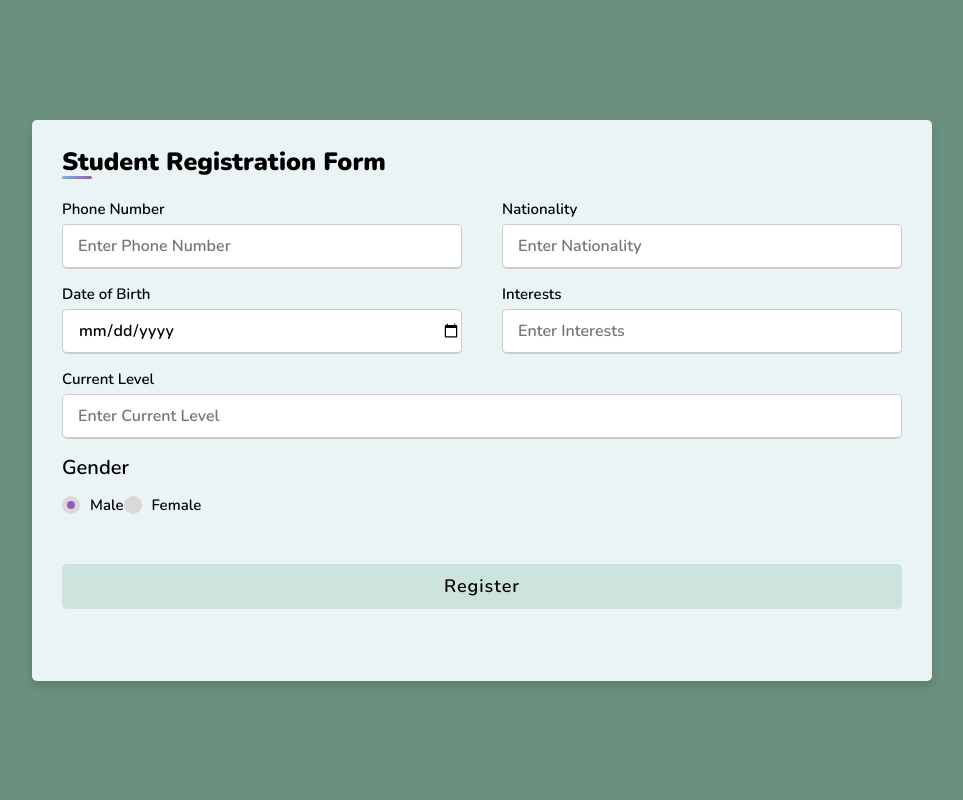
After one commit to yongqian0437/PhoneBook, a CodeIgniter app: the page made by application/views/user/registration/student_registration_view.php in a window 1280 px wide, after a click on "Male". The commit adds this page. Shown: the whole page, without its empty margins (158-1121 px from the left). Run offline with CodeIgniter, Linux system fonts and the light colour scheme.

Commit message:
Change the functions name and move db to model
1) Admin_dashboard
2)Users_information
3Auth.php
4) user_model, user_student_model
- add and delete some functions
5) Add student_form_view ,student_view and registration_view
6) change the link name in users_accounts_view
7)add the file which is student_registration_view

```diff
--- a/application/models/user_ep_model.php
+++ b/application/models/user_ep_model.php
@@ -50,4 +50,10 @@ class user_ep_model extends CI_Model
         $this->db->where($condition);
         return $this->db->get('user_ep')->result();
     }
+
+    public function last_user_id()
+    {
+     $row = $this->db->select("*")->limit(1)->order_by('user_id',"DESC")->get("users")->row();
+     return $row->user_id; //it will provide latest or last record id.
+    }
 }
--- a/application/views/user/registration/registration_view.php
+++ b/application/views/user/registration/registration_view.php
@@ -10,7 +10,7 @@
                     <div class="text-center">
                         <h1 class="h4 text-gray-900 mb-4">Create an Account!</h1>
                     </div>
-                    <form class="user" method="post" action="<?= base_url('user/registration');?>">
+                    <form class="user" method="post" action="<?= base_url('user/login/Auth/registration');?>">
                         <div class="form-group row">
                             <div class="col-sm-6 mb-3 mb-sm-0">
                             <label for="user_email" style=" color:black"; >First Name</label>
--- /dev/null
+++ b/application/views/user/registration/student_registration_view.php
@@ -0,0 +1,271 @@
+<style>
+    @import url('https://fonts.googleapis.com/css?family=Nunito:200,200i,300,300i,400,400i,600,600i,700,700i,800,800i,900,900i');
+
+    * {
+        margin: 0;
+        padding: 0;
+        box-sizing: border-box;
+        font-family: 'Nunito';
+        font-weight: 600;
+    }
+
+    body {
+        display: flex;
+        justify-content: center;
+        align-items: center;
+        padding: 10px;
+        background: #6B9080;
+        font-size: 15px;
+    }
+
+    .container {
+        max-width: 900px;
+        width: 100%;
+        background-color: #EAF4F4;
+        padding: 25px 30px;
+        border-radius: 5px;
+        box-shadow: 0 5px 10px rgba(0, 0, 0, 0.15);
+    }
+
+    .container .title {
+        font-size: 25px;
+        font-weight: 900;
+        position: relative;
+    }
+
+    .container .title::before {
+        content: "";
+        position: absolute;
+        left: 0;
+        bottom: 0;
+        height: 3px;
+        width: 30px;
+        border-radius: 5px;
+        background: linear-gradient(135deg, #71b7e6, #9b59b6);
+    }
+
+    .content form .user-details {
+        display: flex;
+        flex-wrap: wrap;
+        justify-content: space-between;
+        margin: 20px 0 12px 0;
+    }
+
+    form .user-details .input-box {
+        margin-bottom: 15px;
+        width: calc(100% / 2 - 20px);
+    }
+
+    form .input-box span.details {
+        display: block;
+        font-weight: 600;
+        margin-bottom: 5px;
+    }
+
+    .user-details .input-box input {
+        height: 45px;
+        width: 100%;
+        outline: none;
+        font-size: 16px;
+        border-radius: 5px;
+        padding-left: 15px;
+        border: 1px solid #ccc;
+        border-bottom-width: 2px;
+        transition: all 0.3s ease;
+    }
+
+    .user-details .input-box input:focus,
+    .user-details .input-box input:valid {
+        border-color: #9b59b6;
+    }
+
+    form .gender-details .gender-title {
+        font-size: 20px;
+        font-weight: 600;
+    }
+
+    form .category {
+        display: flex;
+        width: 30%;
+        margin: 14px 0;
+        justify-content: space-between;
+    }
+
+    form .category label {
+        display: flex;
+        align-items: center;
+        cursor: pointer;
+    }
+
+    form .category label .dot {
+        height: 18px;
+        width: 18px;
+        border-radius: 50%;
+        margin-right: 10px;
+        background: #d9d9d9;
+        border: 5px solid transparent;
+        transition: all 0.3s ease;
+    }
+
+    #dot-1:checked~.category label .one,
+    #dot-2:checked~.category label .two {
+        background: #9b59b6;
+        border-color: #d9d9d9;
+    }
+
+    form input[type="radio"] {
+        display: none;
+    }
+
+    form .button {
+        height: 45px;
+        width: 100%;
+        margin: 35px 0
+    }
+
+    form .button input {
+        height: 100%;
+        width: 100%;
+        border-radius: 5px;
+        border: none;
+        color: #000000;
+        font-size: 18px;
+        font-weight: 600;
+        letter-spacing: 1px;
+        cursor: pointer;
+        transition: all 0.3s ease;
+        background: #CCE3DE;
+    }
+
+    form .button input:hover {
+        background: #6B9080;
+    }
+
+    @media(max-width: 584px) {
+        .container {
+            max-width: 100%;
+        }
+
+        form .user-details .input-box {
+            margin-bottom: 15px;
+            width: 100%;
+        }
+
+        form .category {
+            width: 100%;
+        }
+
+        .content form .user-details {
+            max-height: 300px;
+            overflow-y: scroll;
+        }
+
+        .user-details::-webkit-scrollbar {
+            width: 5px;
+        }
+    }
+
+    @media(max-width: 459px) {
+        .container .content .category {
+            flex-direction: column;
+        }
+    }
+
+    form .user-details .input-box2 {
+        margin-bottom: 15px;
+        width: calc(100% / 1 - 0px);
+    }
+
+    form .input-box2 span.details {
+        display: block;
+        font-weight: 600;
+        margin-bottom: 5px;
+    }
+
+    .user-details .input-box2 input {
+        height: 45px;
+        width: 100%;
+        outline: none;
+        font-size: 16px;
+        border-radius: 5px;
+        padding-left: 15px;
+        border: 1px solid #ccc;
+        border-bottom-width: 2px;
+        transition: all 0.3s ease;
+    }
+
+    .user-details .input-box2 input:focus,
+    .user-details .input-box2 input:valid {
+        border-color: #9b59b6;
+    }
+</style>
+
+<!DOCTYPE html>
+<html lang="en" dir="ltr">
+
+<head>
+    <meta charset="UTF-8">
+    <meta name="viewport" content="width=device-width, initial-scale=1.0">
+    <title>Student Registration Form</title>
+
+</head>
+
+<body>
+    <div class="container">
+        <div class="title">Student Registration Form</div>
+        <div class="content">
+
+            <form method="post" action="<?= base_url('user/login/Auth/student_reg');?>">
+
+                <div class="user-details">
+                    <div class="input-box">
+                        <span class="details">Phone Number</span>
+                        <input type="number" placeholder="Enter Phone Number" name="student_phonenumber" required>
+                    </div>
+                    <div class="input-box">
+                        <span class="details">Nationality</span>
+                        <input type="text" placeholder="Enter Nationality" name="student_nationality" required>
+                    </div>
+
+                    <div class="input-box">
+                        <span class="details">Date of Birth</span>
+                        <input type="date" name="student_dob"required>
+                    </div>
+                    <div class="input-box">
+                        <span class="details">Interests</span>
+                        <input type="text" placeholder="Enter Interests" name="student_interest" required>
+                    </div>
+
+                    <div class="input-box2">
+                        <span class="details">Current Level</span>
+                        <input type="text" placeholder="Enter Current Level" name="student_currentlevel" required>
+                    </div>
+
+                <div class="gender-details">
+                    <input type="radio" name="student_gender" id="dot-1" value="Male">
+                    <input type="radio" name="student_gender" id="dot-2" value="Female">
+                    <span class="gender-title">Gender</span>
+                    <div class="category">
+                        <label for="dot-1">
+                            <span class="dot one"></span>
+                            <span class="gender">Male</span>
+                        </label>
+                        <label for="dot-2">
+                            <span class="dot two"></span>
+                            <span class="gender">Female</span>
+                        </label>
+                    </div>
+              </div>
+
+
+                <div class="button">
+                    <input type="submit" value="Register">
+                </div>
+
+            </form>
+        </div>
+    </div>
+
+
+</body>
+</html>
```
Also changed, not shown: application/controllers/internal/admin_panel/Admin_dashboard.php (+45 -44 lines), application/controllers/internal/admin_panel/Users_information.php (+15 -14 lines), application/controllers/user/login/Auth.php (+10 -8 lines), application/models/user_model.php (+35 -47 lines), application/models/user_student_model.php (+8 -1 lines), application/views/internal/admin_panel/student_form_view.php (added, +22 -0 lines), application/views/internal/admin_panel/student_view.php (added, +42 -0 lines), application/views/internal/admin_panel/users_accounts_view.php (+8 -8 lines).
